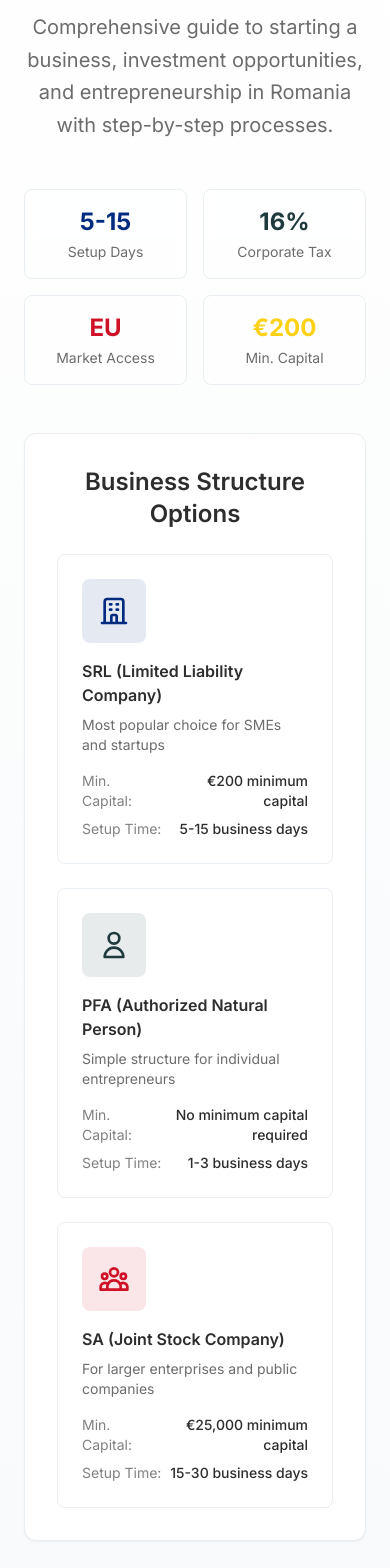
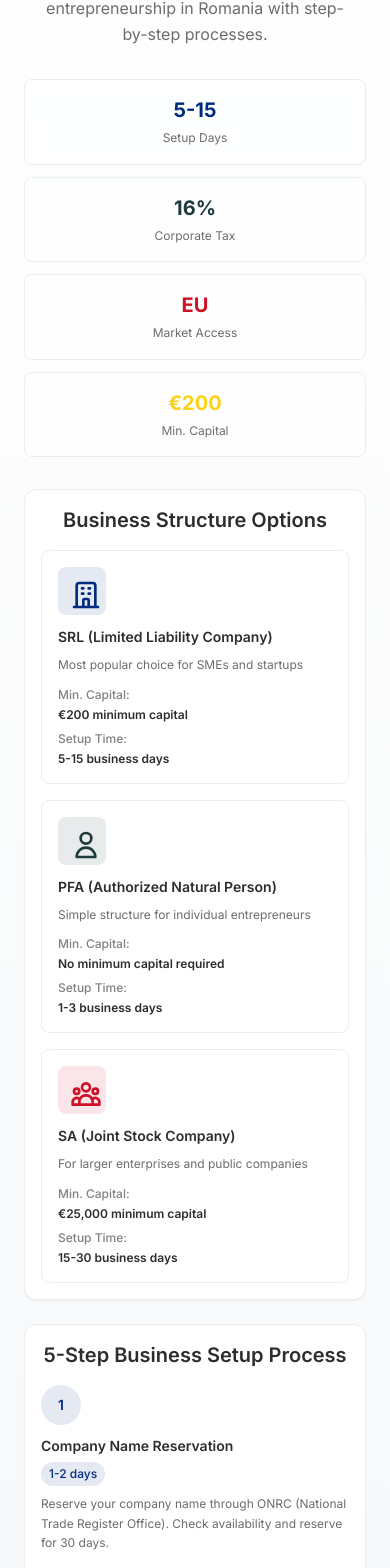
Before and after one commit to CodeNKoffee/eye-on-romania, a Next.js app: page /en/business in a window 390 px wide. Shown: the part 197-1765 px from the top of the page. Built offline with nearby package versions, Linux system fonts and the light colour scheme.

Commit message:
style: business page 100% responsive

```diff
--- a/src/app/[locale]/business/components/BusinessEssentials.tsx
+++ b/src/app/[locale]/business/components/BusinessEssentials.tsx
@@ -48,22 +48,22 @@ export default function BusinessEssentials() {
   ];
 
   return (
-    <div className="bg-white rounded-xl shadow-sm border border-danube-mist p-8 mb-8">
-      <h2 className="text-2xl font-semibold text-transylvanian-stone mb-6 text-center">
+    <div className="bg-white rounded-xl shadow-sm border border-danube-mist p-4 sm:p-6 lg:p-8 mb-6 sm:mb-8">
+      <h2 className="text-xl sm:text-2xl font-semibold text-transylvanian-stone mb-4 sm:mb-6 text-center">
         {t('essentials.title')}
       </h2>
 
-      <div className="grid md:grid-cols-2 gap-6">
+      <div className="grid grid-cols-1 lg:grid-cols-2 gap-4 sm:gap-6">
         {essentials.map((essential, index) => (
-          <div key={index} className="flex gap-4">
-            <div className={`flex-shrink-0 w-12 h-12 ${essential.color} bg-current/10 rounded-lg flex items-center justify-center`}>
-              <div className={essential.color}>
+          <div key={index} className="flex flex-col sm:flex-row gap-3 sm:gap-4 touch-manipulation">
+            <div className={`flex-shrink-0 w-10 h-10 sm:w-12 sm:h-12 ${essential.color} bg-current/10 rounded-lg flex items-center justify-center self-start sm:self-auto`}>
+              <div className={`${essential.color} w-5 h-5 sm:w-6 sm:h-6`}>
                 {essential.icon}
               </div>
             </div>
-            <div>
-              <h3 className="font-semibold text-transylvanian-stone mb-2">{essential.title}</h3>
-              <p className="text-sm text-transylvanian-stone/70 leading-relaxed">{essential.description}</p>
+            <div className="flex-1 min-w-0">
+              <h3 className="font-semibold text-transylvanian-stone mb-2 text-sm sm:text-base leading-tight">{essential.title}</h3>
+              <p className="text-xs sm:text-sm text-transylvanian-stone/70 leading-relaxed">{essential.description}</p>
             </div>
           </div>
         ))}
--- a/src/app/[locale]/business/components/BusinessHero.tsx
+++ b/src/app/[locale]/business/components/BusinessHero.tsx
@@ -5,12 +5,12 @@ export default function BusinessHero() {
   const t = useTranslations('businessPage');
 
   return (
-    <div className="text-center mb-12 max-w-4xl mx-auto">
-      <h1 className="text-4xl md:text-5xl font-light text-transylvanian-stone mb-6">
-        <span className="text-transylvanian-stone">{t('title')}</span>{' '}
-        <span className="text-tricolor-blue font-medium">{t('subtitle')}</span>
+    <div className="text-center mb-8 sm:mb-12 max-w-4xl mx-auto px-4 sm:px-0">
+      <h1 className="text-2xl sm:text-3xl md:text-4xl lg:text-5xl font-light text-transylvanian-stone mb-4 sm:mb-6 leading-tight">
+        <span className="text-transylvanian-stone block sm:inline">{t('title')}</span>{' '}
+        <span className="text-tricolor-blue font-medium block sm:inline">{t('subtitle')}</span>
       </h1>
-      <p className="text-xl text-transylvanian-stone/70 leading-relaxed mb-8 max-w-3xl mx-auto">
+      <p className="text-base sm:text-lg md:text-xl text-transylvanian-stone/70 leading-relaxed mb-6 sm:mb-8 max-w-3xl mx-auto">
         {t('description')}
       </p>
     </div>
--- a/src/app/[locale]/business/components/BusinessResources.tsx
+++ b/src/app/[locale]/business/components/BusinessResources.tsx
@@ -42,27 +42,29 @@ export default function BusinessResources() {
   ];
 
   return (
-    <div className="bg-white rounded-xl shadow-sm border border-danube-mist p-8 mb-8">
-      <h2 className="text-2xl font-semibold text-transylvanian-stone mb-6 text-center">
+    <div className="bg-white rounded-xl shadow-sm border border-danube-mist p-4 sm:p-6 lg:p-8 mb-6 sm:mb-8">
+      <h2 className="text-xl sm:text-2xl font-semibold text-transylvanian-stone mb-4 sm:mb-6 text-center">
         {t('resources.title')}
       </h2>
 
-      <div className="grid md:grid-cols-3 gap-6">
+      <div className="grid grid-cols-1 md:grid-cols-2 lg:grid-cols-3 gap-4 sm:gap-6">
         {resources.map((resource, index) => (
-          <div key={index} className="flex flex-col h-full p-6 rounded-lg border border-danube-mist hover:shadow-md transition-shadow">
-            <div className="w-12 h-12 text-tricolor-blue bg-tricolor-blue/10 rounded-lg flex items-center justify-center mb-4">
-              {resource.icon}
+          <div key={index} className="flex flex-col h-full p-4 sm:p-6 rounded-lg border border-danube-mist hover:shadow-md transition-all duration-200 touch-manipulation active:scale-[0.98]">
+            <div className="w-10 h-10 sm:w-12 sm:h-12 text-tricolor-blue bg-tricolor-blue/10 rounded-lg flex items-center justify-center mb-3 sm:mb-4">
+              <div className="w-5 h-5 sm:w-6 sm:h-6">
+                {resource.icon}
+              </div>
             </div>
-            <h3 className="font-semibold text-transylvanian-stone mb-2">{resource.title}</h3>
-            <p className="text-sm text-transylvanian-stone/70 mb-4 flex-grow">{resource.description}</p>
+            <h3 className="font-semibold text-transylvanian-stone mb-2 text-sm sm:text-base leading-tight">{resource.title}</h3>
+            <p className="text-xs sm:text-sm text-transylvanian-stone/70 mb-3 sm:mb-4 flex-grow leading-relaxed">{resource.description}</p>
             <Link
               href={resource.link}
               target="_blank"
               rel="noopener noreferrer"
-              className="inline-flex items-center text-tricolor-blue hover:text-tricolor-blue/80 font-medium text-sm group mt-auto"
+              className="inline-flex items-center text-tricolor-blue hover:text-tricolor-blue/80 active:text-tricolor-blue/90 font-medium text-xs sm:text-sm group mt-auto transition-all duration-200 touch-manipulation"
             >
-              {resource.linkText}
-              <svg className="w-4 h-4 ml-1 transform group-hover:translate-x-1 transition-transform" fill="none" stroke="currentColor" viewBox="0 0 24 24">
+              <span className="truncate">{resource.linkText}</span>
+              <svg className="w-3 h-3 sm:w-4 sm:h-4 ml-1 flex-shrink-0 transform group-hover:translate-x-1 transition-transform" fill="none" stroke="currentColor" viewBox="0 0 24 24">
                 <path strokeLinecap="round" strokeLinejoin="round" strokeWidth={2} d="M10 6H6a2 2 0 00-2 2v10a2 2 0 002 2h10a2 2 0 002-2v-4M14 4h6m0 0v6m0-6L10 14" />
               </svg>
             </Link>
--- a/src/app/[locale]/business/components/BusinessSteps.tsx
+++ b/src/app/[locale]/business/components/BusinessSteps.tsx
@@ -58,27 +58,27 @@ export default function BusinessSteps() {
   ];
 
   return (
-    <div className="bg-white rounded-xl shadow-sm border border-danube-mist p-8 mb-8">
-      <h2 className="text-2xl font-semibold text-transylvanian-stone mb-6 text-center">
+    <div className="bg-white rounded-xl shadow-sm border border-danube-mist p-4 sm:p-6 lg:p-8 mb-6 sm:mb-8">
+      <h2 className="text-xl sm:text-2xl font-semibold text-transylvanian-stone mb-4 sm:mb-6 text-center">
         {t('steps.title')}
       </h2>
 
-      <div className="space-y-6">
+      <div className="space-y-4 sm:space-y-6">
         {steps.map((step, index) => (
-          <div key={index} className="flex gap-4">
-            <div className={`flex-shrink-0 w-12 h-12 ${getStepStyles(step.color)} rounded-full flex items-center justify-center font-semibold`}>
+          <div key={index} className="flex flex-col sm:flex-row gap-3 sm:gap-4">
+            <div className={`flex-shrink-0 w-10 h-10 sm:w-12 sm:h-12 ${getStepStyles(step.color)} rounded-full flex items-center justify-center font-semibold text-sm sm:text-base self-start sm:self-auto`}>
               {step.number}
             </div>
-            <div className="flex-1">
-              <div className="flex flex-col md:flex-row md:items-center md:justify-between mb-2">
-                <h3 className="font-semibold text-transylvanian-stone">{step.title}</h3>
-                <span className="text-sm text-tricolor-blue bg-tricolor-blue/10 px-3 py-1 rounded-full font-medium">
+            <div className="flex-1 min-w-0">
+              <div className="flex flex-col gap-2 sm:gap-3 mb-2 sm:mb-3">
+                <h3 className="font-semibold text-transylvanian-stone text-sm sm:text-base leading-tight">{step.title}</h3>
+                <span className="text-xs sm:text-sm text-tricolor-blue bg-tricolor-blue/10 px-2 sm:px-3 py-1 rounded-full font-medium self-start">
                   {step.timeframe}
                 </span>
               </div>
-              <p className="text-sm text-transylvanian-stone/70 leading-relaxed">{step.description}</p>
+              <p className="text-xs sm:text-sm text-transylvanian-stone/70 leading-relaxed">{step.description}</p>
               {index < steps.length - 1 && (
-                <div className="w-px bg-danube-mist h-6 ml-6 mt-4" />
+                <div className="w-px bg-danube-mist h-4 sm:h-6 ml-5 sm:ml-6 mt-3 sm:mt-4 hidden sm:block" />
               )}
             </div>
           </div>
--- a/src/app/[locale]/business/components/BusinessTypes.tsx
+++ b/src/app/[locale]/business/components/BusinessTypes.tsx
@@ -44,28 +44,30 @@ export default function BusinessTypes() {
   ];
 
   return (
-    <div className="bg-white rounded-xl shadow-sm border border-danube-mist p-8 mb-8">
-      <h2 className="text-2xl font-semibold text-transylvanian-stone mb-6 text-center">
+    <div className="bg-white rounded-xl shadow-sm border border-danube-mist p-4 sm:p-6 lg:p-8 mb-6 sm:mb-8">
+      <h2 className="text-xl sm:text-2xl font-semibold text-transylvanian-stone mb-4 sm:mb-6 text-center">
         {t('types.title')}
       </h2>
 
-      <div className="grid md:grid-cols-3 gap-6">
+      <div className="grid grid-cols-1 lg:grid-cols-3 gap-4 sm:gap-6">
         {businessTypes.map((type, index) => (
-          <div key={index} className="p-6 rounded-lg border border-danube-mist hover:shadow-md transition-shadow">
-            <div className={`inline-flex items-center justify-center w-16 h-16 bg-${type.color}/10 text-${type.color} rounded-lg mb-4`}>
-              {type.icon}
+          <div key={index} className="p-4 sm:p-6 rounded-lg border border-danube-mist hover:shadow-md transition-all duration-200 touch-manipulation active:scale-[0.98]">
+            <div className={`inline-flex items-center justify-center w-12 h-12 sm:w-16 sm:h-16 bg-${type.color}/10 text-${type.color} rounded-lg mb-3 sm:mb-4`}>
+              <div className="w-6 h-6 sm:w-8 sm:h-8">
+                {type.icon}
+              </div>
             </div>
-            <h3 className="font-semibold text-transylvanian-stone mb-2">{type.title}</h3>
-            <p className="text-sm text-transylvanian-stone/70 mb-4">{type.description}</p>
+            <h3 className="font-semibold text-transylvanian-stone mb-2 text-sm sm:text-base">{type.title}</h3>
+            <p className="text-xs sm:text-sm text-transylvanian-stone/70 mb-3 sm:mb-4 leading-relaxed">{type.description}</p>
 
-            <div className="space-y-2 text-sm">
-              <div className="flex justify-between">
-                <span className="text-transylvanian-stone/60">Min. Capital:</span>
-                <span className="font-medium text-transylvanian-stone text-right">{type.minCapital}</span>
+            <div className="space-y-2 text-xs sm:text-sm">
+              <div className="flex flex-col sm:flex-row sm:justify-between gap-1 sm:gap-2">
+                <span className="text-transylvanian-stone/60 font-medium">Min. Capital:</span>
+                <span className="font-semibold text-transylvanian-stone sm:text-right">{type.minCapital}</span>
               </div>
-              <div className="flex justify-between">
-                <span className="text-transylvanian-stone/60">Setup Time:</span>
-                <span className="font-medium text-transylvanian-stone text-right">{type.timeframe}</span>
+              <div className="flex flex-col sm:flex-row sm:justify-between gap-1 sm:gap-2">
+                <span className="text-transylvanian-stone/60 font-medium">Setup Time:</span>
+                <span className="font-semibold text-transylvanian-stone sm:text-right">{type.timeframe}</span>
               </div>
             </div>
           </div>
--- a/src/app/[locale]/business/components/InvestmentGuide.tsx
+++ b/src/app/[locale]/business/components/InvestmentGuide.tsx
@@ -52,23 +52,23 @@ export default function InvestmentGuide() {
   ];
 
   return (
-    <div className="bg-white rounded-xl shadow-sm border border-danube-mist p-8 mb-8">
-      <h2 className="text-2xl font-semibold text-transylvanian-stone mb-6 text-center">
+    <div className="bg-white rounded-xl shadow-sm border border-danube-mist p-4 sm:p-6 lg:p-8 mb-6 sm:mb-8">
+      <h2 className="text-xl sm:text-2xl font-semibold text-transylvanian-stone mb-4 sm:mb-6 text-center">
         {t('investment.title')}
       </h2>
 
-      <div className="grid md:grid-cols-2 gap-6">
+      <div className="grid grid-cols-1 lg:grid-cols-2 gap-4 sm:gap-6">
         {investmentOpportunities.map((opportunity, index) => (
-          <div key={index} className="flex gap-4 p-4 rounded-lg border border-danube-mist hover:shadow-sm transition-shadow h-full">
-            <div className={`flex-shrink-0 w-12 h-12 ${opportunity.color} bg-current/10 rounded-lg flex items-center justify-center`}>
-              <div className={opportunity.color}>
+          <div key={index} className="flex flex-col sm:flex-row gap-3 sm:gap-4 p-3 sm:p-4 rounded-lg border border-danube-mist hover:shadow-sm transition-all duration-200 h-full touch-manipulation active:scale-[0.98]">
+            <div className={`flex-shrink-0 w-10 h-10 sm:w-12 sm:h-12 ${opportunity.color} bg-current/10 rounded-lg flex items-center justify-center self-start sm:self-auto`}>
+              <div className={`${opportunity.color} w-5 h-5 sm:w-6 sm:h-6`}>
                 {opportunity.icon}
               </div>
             </div>
-            <div className="flex-1 flex flex-col h-full">
-              <h3 className="font-semibold text-transylvanian-stone mb-2">{opportunity.title}</h3>
-              <p className="text-sm text-transylvanian-stone/70 mb-2 flex-grow">{opportunity.description}</p>
-              <div className="text-xs text-tricolor-blue bg-tricolor-blue/10 px-2 py-1 rounded inline-block mt-auto">
+            <div className="flex-1 flex flex-col h-full min-w-0">
+              <h3 className="font-semibold text-transylvanian-stone mb-2 text-sm sm:text-base leading-tight">{opportunity.title}</h3>
+              <p className="text-xs sm:text-sm text-transylvanian-stone/70 mb-3 flex-grow leading-relaxed">{opportunity.description}</p>
+              <div className="text-xs text-tricolor-blue bg-tricolor-blue/10 px-2 py-1 rounded inline-block mt-auto self-start">
                 {opportunity.incentives}
               </div>
             </div>
--- a/src/app/[locale]/business/page.tsx
+++ b/src/app/[locale]/business/page.tsx
@@ -14,30 +14,30 @@ export default function BusinessPage() {
   return (
     <div className="min-h-screen bg-gradient-to-b from-paper to-danube-mist">
       <Ribbon />
-      <div className="container mx-auto px-6 py-12">
+      <div className="container mx-auto px-4 sm:px-6 py-8 sm:py-12">
         <BusinessHero />
 
         {/* Quick Stats */}
-        <div className="grid grid-cols-2 md:grid-cols-4 gap-4 mb-12 max-w-4xl mx-auto">
-          <div className="text-center p-4 bg-white/60 backdrop-blur-sm rounded-lg border border-danube-mist">
-            <div className="text-2xl font-bold text-tricolor-blue mb-1">5-15</div>
-            <div className="text-sm text-transylvanian-stone/70">{t('stats.setupDays')}</div>
+        <div className="grid grid-cols-1 sm:grid-cols-2 lg:grid-cols-4 gap-3 sm:gap-4 mb-8 sm:mb-12 max-w-4xl mx-auto">
+          <div className="text-center p-4 sm:p-6 bg-white/60 backdrop-blur-sm rounded-lg border border-danube-mist hover:bg-white/70 transition-colors touch-manipulation">
+            <div className="text-xl sm:text-2xl font-bold text-tricolor-blue mb-1 sm:mb-2">5-15</div>
+            <div className="text-xs sm:text-sm text-transylvanian-stone/70 leading-relaxed">{t('stats.setupDays')}</div>
           </div>
-          <div className="text-center p-4 bg-white/60 backdrop-blur-sm rounded-lg border border-danube-mist">
-            <div className="text-2xl font-bold text-carpathian-forest mb-1">16%</div>
-            <div className="text-sm text-transylvanian-stone/70">{t('stats.corporateTax')}</div>
+          <div className="text-center p-4 sm:p-6 bg-white/60 backdrop-blur-sm rounded-lg border border-danube-mist hover:bg-white/70 transition-colors touch-manipulation">
+            <div className="text-xl sm:text-2xl font-bold text-carpathian-forest mb-1 sm:mb-2">16%</div>
+            <div className="text-xs sm:text-sm text-transylvanian-stone/70 leading-relaxed">{t('stats.corporateTax')}</div>
           </div>
-          <div className="text-center p-4 bg-white/60 backdrop-blur-sm rounded-lg border border-danube-mist">
-            <div className="text-2xl font-bold text-tricolor-red mb-1">EU</div>
-            <div className="text-sm text-transylvanian-stone/70">{t('stats.marketAccess')}</div>
+          <div className="text-center p-4 sm:p-6 bg-white/60 backdrop-blur-sm rounded-lg border border-danube-mist hover:bg-white/70 transition-colors touch-manipulation">
+            <div className="text-xl sm:text-2xl font-bold text-tricolor-red mb-1 sm:mb-2">EU</div>
+            <div className="text-xs sm:text-sm text-transylvanian-stone/70 leading-relaxed">{t('stats.marketAccess')}</div>
           </div>
-          <div className="text-center p-4 bg-white/60 backdrop-blur-sm rounded-lg border border-danube-mist">
-            <div className="text-2xl font-bold text-tricolor-yellow mb-1">€200</div>
-            <div className="text-sm text-transylvanian-stone/70">{t('stats.minCapital')}</div>
+          <div className="text-center p-4 sm:p-6 bg-white/60 backdrop-blur-sm rounded-lg border border-danube-mist hover:bg-white/70 transition-colors touch-manipulation">
+            <div className="text-xl sm:text-2xl font-bold text-tricolor-yellow mb-1 sm:mb-2">€200</div>
+            <div className="text-xs sm:text-sm text-transylvanian-stone/70 leading-relaxed">{t('stats.minCapital')}</div>
           </div>
         </div>
 
-        <div className="max-w-6xl mx-auto">
+        <div className="max-w-6xl mx-auto space-y-6 sm:space-y-8">
           <BusinessTypes />
 
           <BusinessSteps />
```
